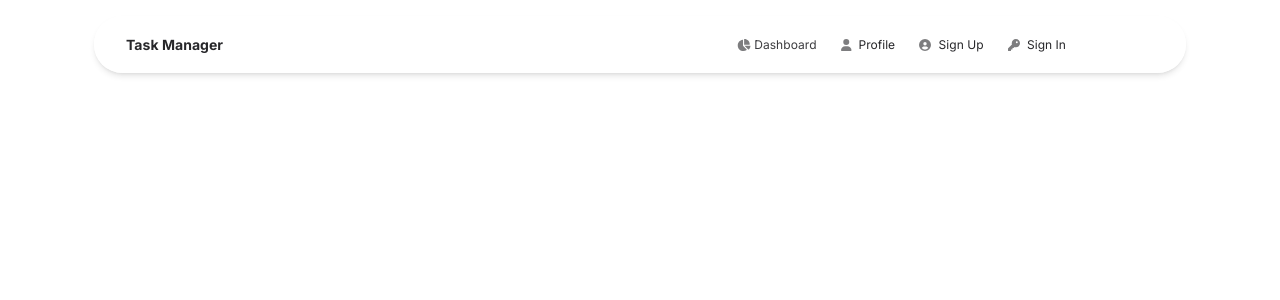
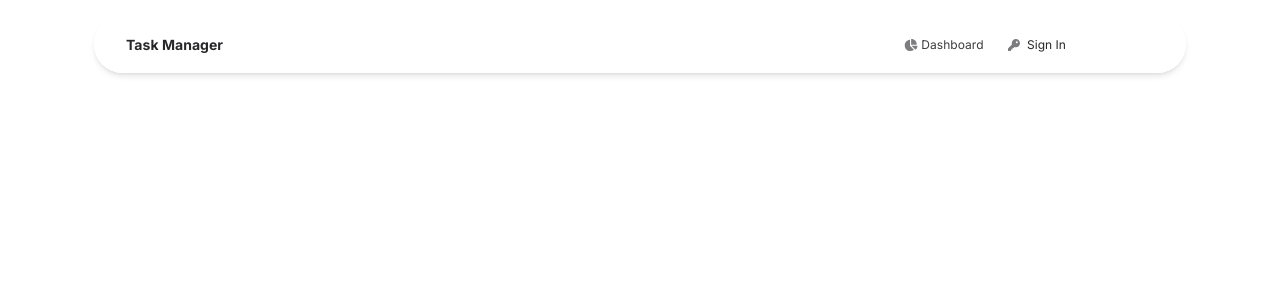
Before and after one commit to SkepskyiDanylo/simplify-tasks, a Django app: template templates/layouts/base-auth.html in a window 1280 px wide. Shown: the top 300 px of the page. Run offline with Django 5.2, Linux system fonts and the light colour scheme; the template is opened without the code that fills it, so the values that code supplies are empty; some libraries are stand-ins or nearby versions.

Commit message:
Style: head.html, base-auth.html, style.css refactor for better view
Added .nav-link and nav-link:hover to css/styles.css for better nav links view
Added css/styles.css to head.html
Refactored layouts/base-auth.html to hide log in button if user is logged in & show log out and profile buttons
Deleted unnecessary code in layouts/base.html

```diff
--- a/static/css/styles.css
+++ b/static/css/styles.css
@@ -0,0 +1,7 @@
+.nav-link{
+    border-radius: 20px;
+}
+
+.nav-link:hover{
+    background-color: #fafafa80;
+}
--- a/templates/includes/head.html
+++ b/templates/includes/head.html
@@ -21,3 +21,4 @@
 <script defer src="https://cdnjs.cloudflare.com/ajax/libs/font-awesome/6.7.0/js/all.min.js" crossorigin="anonymous"></script>
 <!-- CSS Files -->
 <link id="pagestyle" href="{% static "assets/css/soft-ui-dashboard.css" %}?v=1.1.0" rel="stylesheet" />
+<link rel="stylesheet" href="{% static "css/styles.css" %}">
--- a/templates/layouts/base-auth.html
+++ b/templates/layouts/base-auth.html
@@ -32,24 +32,29 @@
                     Dashboard
                   </a>
                 </li>
-                <li class="nav-item">
+                {% if user.is_authenticated %}
+                  <li class="nav-item">
                   <a class="nav-link me-2" href="#profile">
                     <i class="fa fa-user opacity-6 text-dark me-1"></i>
                     Profile
                   </a>
-                </li>
-                <li class="nav-item">
-                  <a class="nav-link me-2" href="#register">
-                    <i class="fas fa-user-circle opacity-6 text-dark me-1"></i>
-                    Sign Up
-                  </a>
-                </li>
-                <li class="nav-item">
+                  <li class="nav-item">
+                    <form action="{% url "manager:logout" %}" method="post">
+                      {% csrf_token %}
+                      <button type="submit" class="nav-link me-2" >
+                        <i class="fa fa-sign-out-alt opacity-6 text-dark me-1"></i>
+                        Log out
+                      </button>
+                    </form>
+                  </li>
+                {% else %}
+                  <li class="nav-item">
                   <a class="nav-link me-2" href="{% url "manager:login" %}">
                     <i class="fas fa-key opacity-6 text-dark me-1"></i>
                     Sign In
                   </a>
                 </li>
+                {% endif %}
               </ul>
             </div>
           </div>
```
